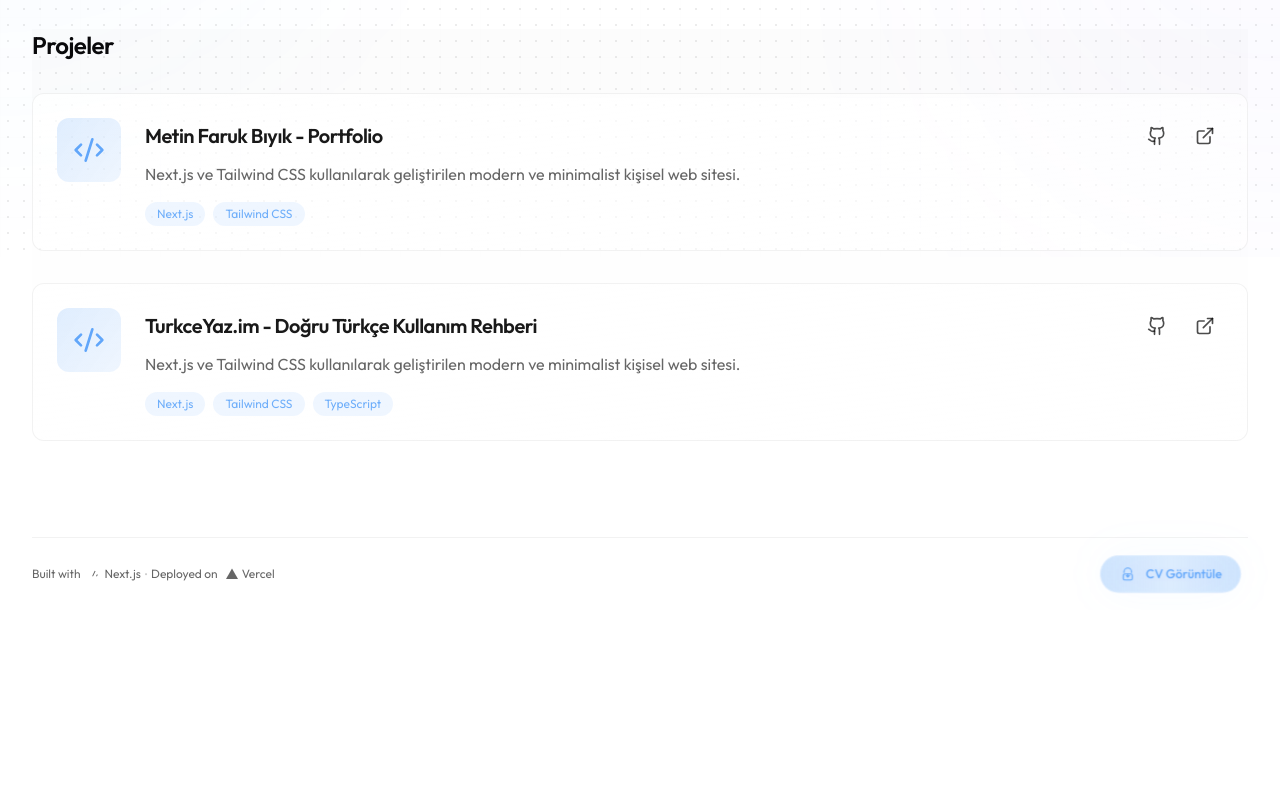
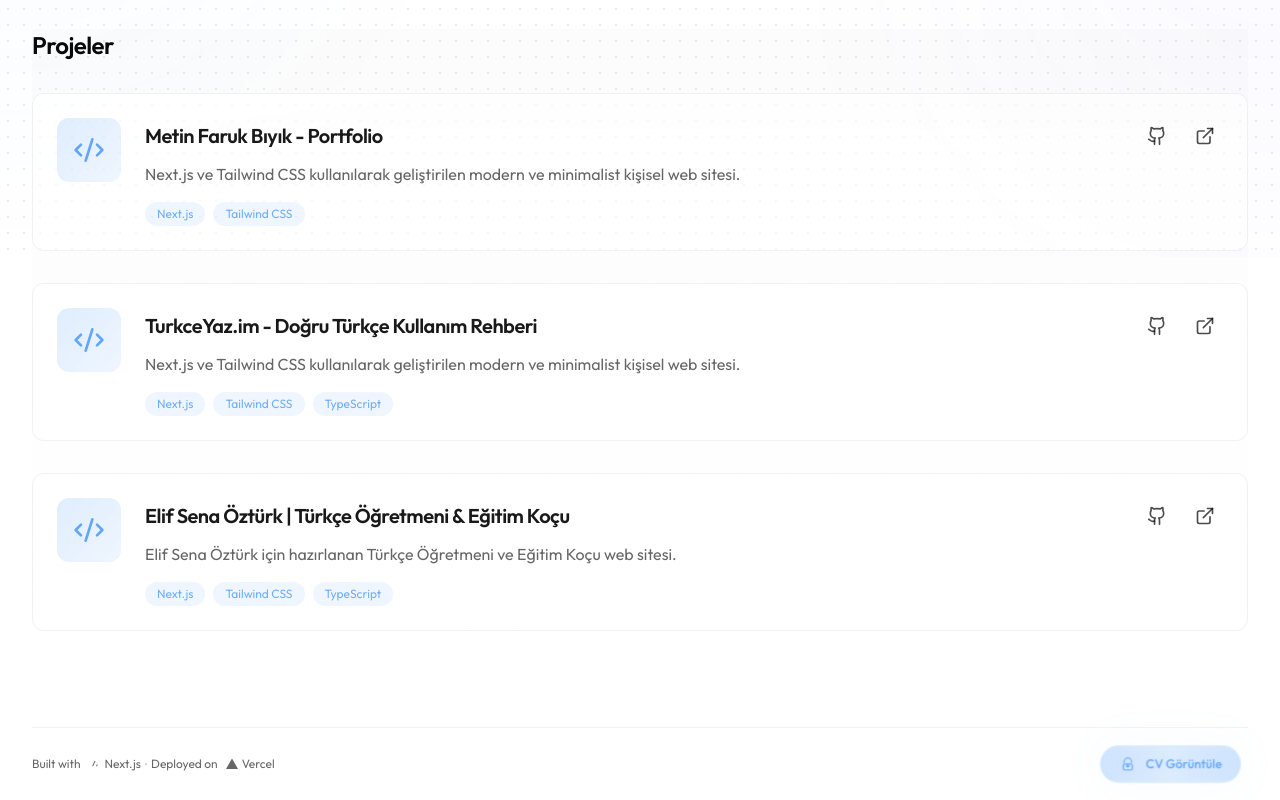
Before and after one commit to metinfarukbiyik/metinfarukbiyik, a Next.js app: page /calismalar in a window 1280 px wide. Shown: the part 543-1343 px from the top of the page. Before the commit the page ends 1153 px from the top, so only its background shows below. Built offline with nearby package versions, Linux system fonts and the light colour scheme.

Commit message:
add works

```diff
--- a/src/data/cv.ts
+++ b/src/data/cv.ts
@@ -61,7 +61,7 @@ export const cvData: CV = {
     },
     additionalInfo: [
       "Seyahat engelim bulunmamaktadır.",
-      "B, B1, M, F, D sınıfı ehliyet",
+      "B, B1, M, F, D sınıfı ehliyet.",
       "SRC-1 Belgesi.",
       "SRC-3 Belgesi."
     ]
--- a/src/data/projects.ts
+++ b/src/data/projects.ts
@@ -83,7 +83,6 @@ export const projects: Project[] = [
     id: "1",
     title: "Metin Faruk Bıyık - Portfolio",
     description: "Next.js ve Tailwind CSS kullanılarak geliştirilen modern ve minimalist kişisel web sitesi.",
-    image: "/images/projects/portfolio.png",
     technologies: ["Next.js", "Tailwind CSS"],
     githubUrl: "https://github.com/metinfarukbiyik/metinfarukbiyik",
     liveUrl: "https://biyik.dev",
@@ -93,10 +92,18 @@ export const projects: Project[] = [
     id: "2",
     title: "TurkceYaz.im - Doğru Türkçe Kullanım Rehberi",
     description: "Next.js ve Tailwind CSS kullanılarak geliştirilen modern ve minimalist kişisel web sitesi.",
-    image: "/images/projects/portfolio.png",
     technologies: ["Next.js", "Tailwind CSS", "TypeScript"],
     githubUrl: "https://github.com/metinfarukbiyik/turkceyaz-im",
     liveUrl: "https://turkceyaz.im",
     featured: true
   },
+  {
+    id: "3",
+    title: "Elif Sena Öztürk | Türkçe Öğretmeni & Eğitim Koçu",
+    description: "Elif Sena Öztürk için hazırlanan Türkçe Öğretmeni ve Eğitim Koçu web sitesi.",
+    technologies: ["Next.js", "Tailwind CSS", "TypeScript"],
+    githubUrl: "https://github.com/metinfarukbiyik",
+    liveUrl: "https://elifogretmen.com.tr",
+    featured: true
+  },
 ];
```
